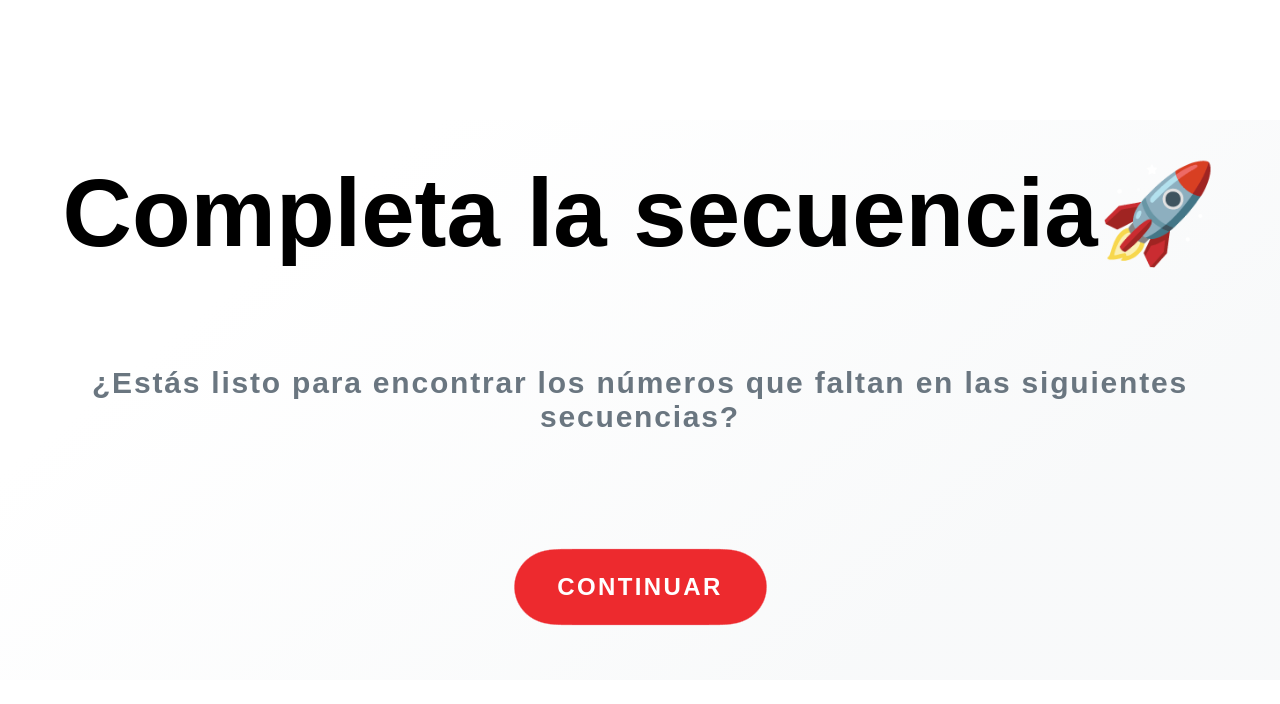
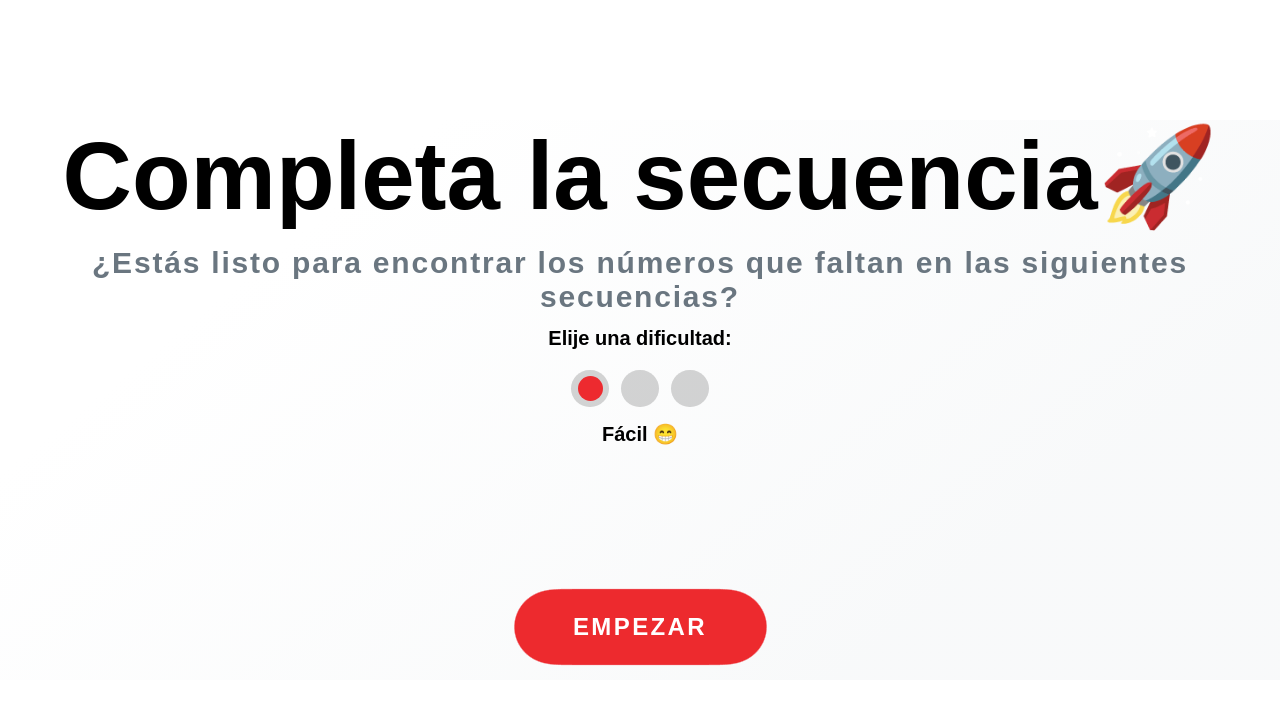
Before and after one commit to D4rkPK/prueba-tecnica-brandon, a Vue app: page / in a window 1280 px wide. Shown: the top 704 px of the page. Built offline with nearby package versions, Linux system fonts and the light colour scheme.

Commit message:
[ADD] modos de dificultad [MOD] styles

```diff
--- a/babel.config.js
+++ b/babel.config.js
@@ -7,6 +7,7 @@ module.exports = function (api, plugins) {
   const presets = [
     '@vue/cli-plugin-babel/preset'
   ];
+  /* Remueve los consoleLog en produccion */
   plugins = removeConsolePlugin,
   api.cache(false)
 
--- a/src/components/GameArea.vue
+++ b/src/components/GameArea.vue
@@ -1,7 +1,7 @@
 <template>
   <div class="timeBar">
     <TimeBar
-      :setTimeOut="10"
+      :setTimeOut="1000"
       :timerStatus="timerStatus"
       @setTimeOutBreak="checkAnswer"
     />
@@ -50,7 +50,9 @@
                 <div class="game__area__row__items__answer__buttons">
                   <div class="game__area__row__items__answer__buttons__button">
                     <button
-                      class="game__area__row__items__answer__buttons__button__item"
+                      class="
+                        game__area__row__items__answer__buttons__button__item
+                      "
                       v-for="selection in selections"
                       :key="selection.id"
                       v-on:click="answer = selection"
@@ -88,10 +90,7 @@ export default {
       progress: 0,
       index: 0,
       score: 0,
-      gameType: null, //pend
-
       timerStatus: false,
-
       resultQuestion: [],
     };
   },
@@ -117,7 +116,10 @@ export default {
   },
 
   async created() {
-    await this.generateItems();
+    console.log("created", this.$store.state.difficulty);
+    /* log emit difficulty */
+    console.log(this.$emit('difficulty'), "emit difficulty");
+    await this.generateItems(this.$store.state.difficulty);
     this.timerStatus = true;
   },
 
@@ -128,7 +130,7 @@ export default {
       if (this.round < 5) {
         this.round++;
         this.answer = null;
-        this.generateItems();
+        this.generateItems(this.$store.state.difficulty);
         this.timerStatus = true;
       } else {
         this.$store.commit("EndGame", true);
@@ -139,30 +141,37 @@ export default {
       this.$emit("sendNextQuestionBreak", false);
     },
 
-    async generateItems() {
-
-/*       if(this.gameType == 3){
-        let random = Math.floor(Math.random() * 92) + 1;
-        const primeNumbers = _.filter(_.range(random, random + 7), (num) => {
+    /* verificar si son primos */
+    isPrime(num) {
       for (let i = 2; i < num; i++) {
         if (num % i === 0) {
           return false;
         }
       }
-        return num !== 1;
-      });
-      } */
+      return num > 1;
+    },
 
-
-
+    async generateItems(gameType) {
+      console.log(gameType, "gameType");
+      let items = [];
+      if (gameType == 1 || gameType == 2) {
         let random = Math.floor(Math.random() * 3) + 1;
-
         /* genera un array con el numero random de items */
-      const items = _.sortBy(_.range(random, random + 7));
-
-
-
-
+        items = _.sortBy(_.range(random, random + 7));
+      } else if (gameType == 3) {
+        /* genera un numero random maximo a 67, para dejar 7 posibilidades hasta el 97 */
+        let random = Math.floor(Math.random() * 67) + 1;
+        let primeNumbers = [];
+        let number = random;
+        while (primeNumbers.length < 7) {
+          if (this.isPrime(number)) {
+            primeNumbers.push(number);
+          }
+          number++;
+        }
+        items = primeNumbers;
+        console.log(items, "primeNumbers");
+      }
 
       this.correctAnswer = Object.assign([], items);
       console.log("correctAnswer", this.correctAnswer);
@@ -189,6 +198,16 @@ export default {
           randomIndex - 1,
           randomIndex + 2
         );
+      }
+
+      if(gameType != 1){
+        /* sumar numeros random al inicio y al final */
+        this.selections[0] = this.selections[0] + Math.floor(Math.random() * 10) + 1;
+        this.selections[2] = this.selections[2] + Math.floor(Math.random() * 10) + 1;
+
+        /* mezclar selections */
+        this.selections = _.shuffle(this.selections);
+
       }
       console.log(this.selections, "selections");
     },
@@ -469,6 +488,14 @@ export default {
 
 /* breakpoint pantalla menor de 650px */
 @media (max-width: 650px) {
+
+  .game__area__row {
+    display: flex;
+    flex-direction: column;
+    align-items: center;
+
+
+  }
   .game__area__row__items {
     font-size: 3rem;
   }
@@ -477,8 +504,10 @@ export default {
     width: 3rem;
   }
 
+
   .game__area__row__container {
-    max-width: 300px;
+    grid-template-columns: repeat(7, 1fr);
+    width: 270px;
     margin-left: -40px;
   }
 
--- a/src/components/GameMenu.vue
+++ b/src/components/GameMenu.vue
@@ -13,9 +13,47 @@
         </h3>
       </div>
 
+      <div class="difficult">
+        <!-- selecciona la dificultad -->
+        <h1 class="paragraph">Elije una dificultad:</h1>
+        <div class="difficult__items">
+          <div id="radios">
+            <label for="input1"></label>
+            <input
+              id="input1"
+              name="radio"
+              type="radio"
+              v-model="difficulty"
+              value="1"
+            />
+
+            <label for="input2"></label>
+            <input
+              id="input2"
+              name="radio"
+              type="radio"
+              v-model="difficulty"
+              value="2"
+            />
+
+            <label for="input3"></label>
+            <input
+              id="input3"
+              name="radio"
+              type="radio"
+              v-model="difficulty"
+              value="3"
+            />
+
+            <span id="slider"></span>
+          </div>
+        </div>
+        <p class="paragraph">{{ difficulty_description }}</p>
+      </div>
+
       <div class="game__menu__items__item">
         <div @click="goGame()">
-          <PrimaryButton :name="'Continuar'" />
+          <PrimaryButton :name="'Empezar'" />
         </div>
       </div>
     </div>
@@ -31,7 +69,35 @@ export default {
     PrimaryButton,
   },
   data() {
-    return {};
+    return {
+      difficulty: 1,
+      difficulty_description: "Fácil 😁",
+    };
+  },
+
+  created() {
+    this.$store.commit("Difficulty", this.difficulty);
+    this.$emit("difficulty", this.difficulty);
+
+    console.log(this.$emit("difficulty"));
+  },
+
+  watch: {
+    difficulty() {
+      console.log(this.difficulty, "difficulty");
+      this.$store.commit("Difficulty", this.difficulty);
+      /* emit */
+      this.$emit("difficulty", this.difficulty);
+
+      console.log("difficulty changed", this.$store.state.difficulty);
+      if (this.difficulty == 1) {
+        this.difficulty_description = "Fácil 😁";
+      } else if (this.difficulty == 2) {
+        this.difficulty_description = "Medio 😐";
+      } else if (this.difficulty == 3) {
+        this.difficulty_description = "Difícil 😰";
+      }
+    },
   },
 
   methods: {
@@ -70,4 +136,82 @@ export default {
   height: 100%;
 }
 
+.difficult {
+  display: flex;
+  flex-direction: column;
+  justify-content: center;
+  align-items: center;
+  width: 40%;
+  color: var(--color-black);
+  padding-bottom: 10%;
+}
+
+.difficult__items {
+  padding: 20px 0 15px 100px;
+}
+
+#radios {
+  position: relative;
+  width: 250px;
+  margin: 0 auto;
+}
+input[type="radio"] {
+  position: absolute;
+  opacity: 0;
+}
+label {
+  float: left;
+  width: 15%;
+  padding-bottom: 15%;
+  margin: 0 2.5%;
+  background: rgba(44, 44, 44, 0.2);
+  border-radius: 50%;
+  cursor: pointer;
+}
+#slider {
+  position: absolute;
+  left: 0%;
+  top: 0;
+  width: 10%;
+  padding-bottom: 10%;
+  margin: 2.5% 0 0 5%;
+  background: var(--color-azure);
+  transition: transform 1s;
+  border-radius: 50%;
+  animation-timing-function: ease-in-out;
+  animation-duration: 0.3s;
+  animation-fill-mode: forwards;
+  transition: 0.2s left 0.05s ease-in-out;
+}
+#input1:checked ~ #slider {
+  animation-name: input1;
+  left: 0;
+}
+#input2:checked ~ #slider {
+  animation-name: input2;
+  left: 20%;
+}
+#input3:checked ~ #slider {
+  animation-name: input3;
+  left: 40%;
+}
+
+@keyframes input1 {
+  30%,
+  70% {
+    transform: scale(0.5);
+  }
+}
+@keyframes input2 {
+  30%,
+  70% {
+    transform: scale(0.5);
+  }
+}
+@keyframes input3 {
+  30%,
+  70% {
+    transform: scale(0.5);
+  }
+}
 </style>
--- a/src/components/GameOver.vue
+++ b/src/components/GameOver.vue
@@ -81,5 +81,4 @@ export default {
   height: 100%;
   margin: 15px 0;
 }
-
 </style>
--- a/src/components/TimeBar.vue
+++ b/src/components/TimeBar.vue
@@ -23,18 +23,14 @@ export default {
       interval: null,
     };
   },
-
   props: ["setTimeOut", "timerStatus"],
-
   created() {
     this.SetTimeOut = this.setTimeOut;
   },
-
   watch: {
     setTimeOut: function (val) {
       this.SetTimeOut = val;
     },
-
     timerStatus: function (val) {
       if (val) {
         this.start();
@@ -43,20 +39,18 @@ export default {
       }
     },
   },
-
   methods: {
     start() {
-      console.log("start");
+      this.Progress = 0;
       this.interval = setInterval(() => {
-        this.Progress += 0.1;
+        this.Progress += 100 / 1000;
         if (this.Progress >= 100 || this.TimerStatus != false) {
           console.log("time out");
           this.$emit("setTimeOutBreak", true);
           clearInterval(this.interval);
         }
-      }, 0);
+      }, this.SetTimeOut / 100);
     },
-
     stop() {
       this.Progress = 0;
       clearInterval(this.interval);
@@ -70,7 +64,6 @@ export default {
   height: 2rem;
   margin-bottom: 3rem;
 }
-
 .progress-bar {
   height: 100%;
   background: linear-gradient(90deg, #ff8001 0%, #ffcc0d 100%);
--- a/src/router/index.js
+++ b/src/router/index.js
@@ -12,13 +12,12 @@ const routes = [
     name: 'game',
     component: () => import('../views/Game/GameView.vue')
   },
-
   /* 404 */
   {
     path: '/:pathMatch(.*)*',
     name: 'not-found',
     component: () => import('../views/errors/NotFoundView.vue')
-  }
+  },
 ]
 
 const router = createRouter({
--- a/src/store/index.js
+++ b/src/store/index.js
@@ -5,8 +5,7 @@ export default createStore({
     endGame: false,
     score: 0,
     rounds: 0,
-  },
-  getters: {
+    difficulty: 0,
   },
   mutations: {
     EndGame(state, payload) {
@@ -18,6 +17,9 @@ export default createStore({
     Rounds(state, payload) {
       state.rounds = payload;
     },
+    Difficulty(state, payload) {
+      state.difficulty = payload;
+    }
   },
   actions: {
   },
--- a/src/views/Game/GameView.vue
+++ b/src/views/Game/GameView.vue
@@ -65,12 +65,10 @@ export default {
     CheckAnswerBreak() {
       this.CheckAnswer = false;
       this.answered = true;
-      this.$store.commit("TimeOut", false);
     },
     NextQuestionBreak() {
       this.NextQuestion = false;
       this.answered = false;
-      this.$store.commit("TimeOut", false);
     },
   },
 };
--- a/src/views/HomeView.vue
+++ b/src/views/HomeView.vue
@@ -14,6 +14,13 @@ export default {
   name: "HomeView",
   components: {
     GameMenu,
+  },
+  methods: {
+
+    reload() {
+      /* push home */
+      this.$router.push("/s");
+    },
   },
 };
 </script>
--- a/src/views/errors/NotFoundView.vue
+++ b/src/views/errors/NotFoundView.vue
@@ -1,5 +1,4 @@
 <template>
-
   <div class="not_found_view">
     <div class="not_found_view__items">
       <div class="spaceman_animation">
@@ -716,8 +715,7 @@
 
       <div class="not_found_view__items_item">
         <p class="paragraph">
-          La página que buscas no existe. Cómo llegaste aquí es un misterio.
-          Pero puedes hacer clic en el botón de abajo para volver a la página
+          La página que buscas no existe. Cómo llegaste aquí es un misterio. <br />Puedes hacer clic en el botón de abajo para volver a la página
           principal
         </p>
       </div>
@@ -753,21 +751,26 @@
   background: var(--background-color);
 }
 
-.not_found_view__items_item{
+.not_found_view__items_item {
   padding-top: 20px;
 }
 
-.spaceman_animation{
+.spaceman_animation {
   width: 70vh;
   height: 50vh;
   display: absolute;
 }
 
 @media screen and (max-width: 768px) {
-  .spaceman_animation{
+  .spaceman_animation {
     width: 50vh;
     height: 30vh;
   }
-
+  .paragraph {
+    margin-top: 10px;
+    padding: 0 20px;
+    text-align: justify;
+    font-size: 1.6rem;
+  }
 }
 </style>
```
Also changed, not shown: 1 other file (tests, documents, lock files or other folders). Lines whose indentation alone changed are shown as unchanged.
